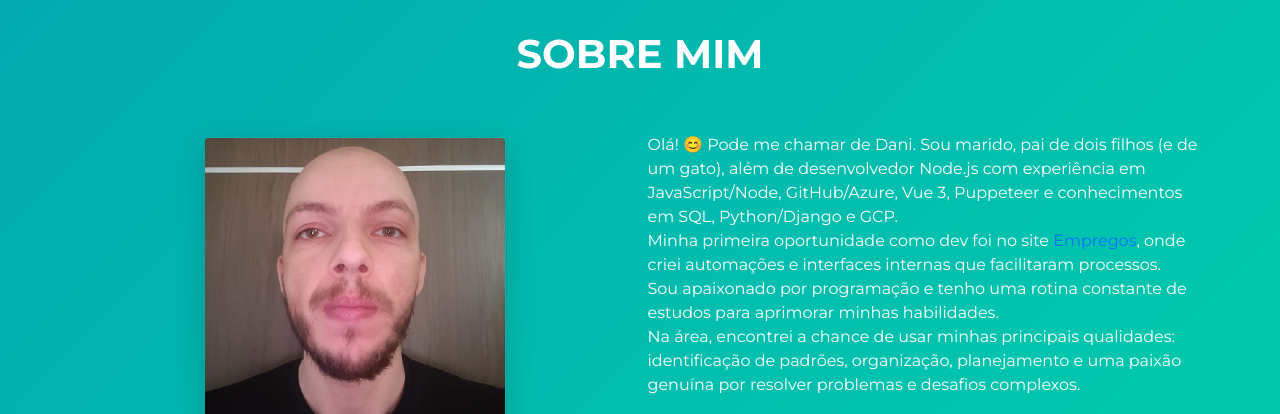
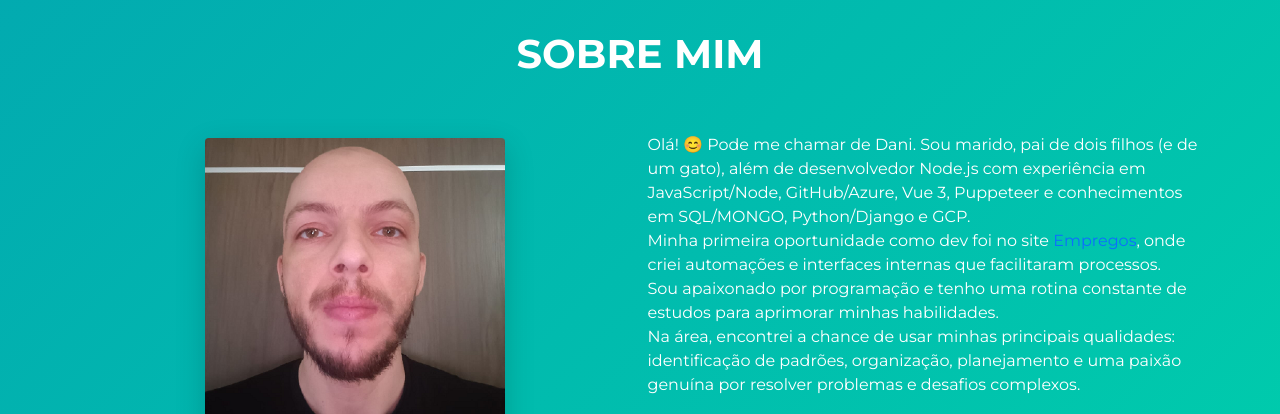
Before and after one commit to Daniel-Paschoalinoto/portfolio, a website built with Parcel: page src/index.html in a window 1280 px wide. Shown: the part 820-1234 px from the top of the page. Built offline with nearby package versions, Linux system fonts and the light colour scheme.

Commit message:
Add Mongo

```diff
--- a/src/index.html
+++ b/src/index.html
@@ -64,7 +64,7 @@
                 Olá! 😊 Pode me chamar de Dani. Sou marido, pai de dois filhos
                 (e de um gato), além de desenvolvedor Node.js com experiência em
                 JavaScript/Node, GitHub/Azure, Vue 3, Puppeteer e conhecimentos
-                em SQL, Python/Django e GCP.<br />
+                em SQL/MONGO, Python/Django e GCP.<br />
                 Minha primeira oportunidade como dev foi no site
                 <a
                   href="https://empregos.com.br"
```
